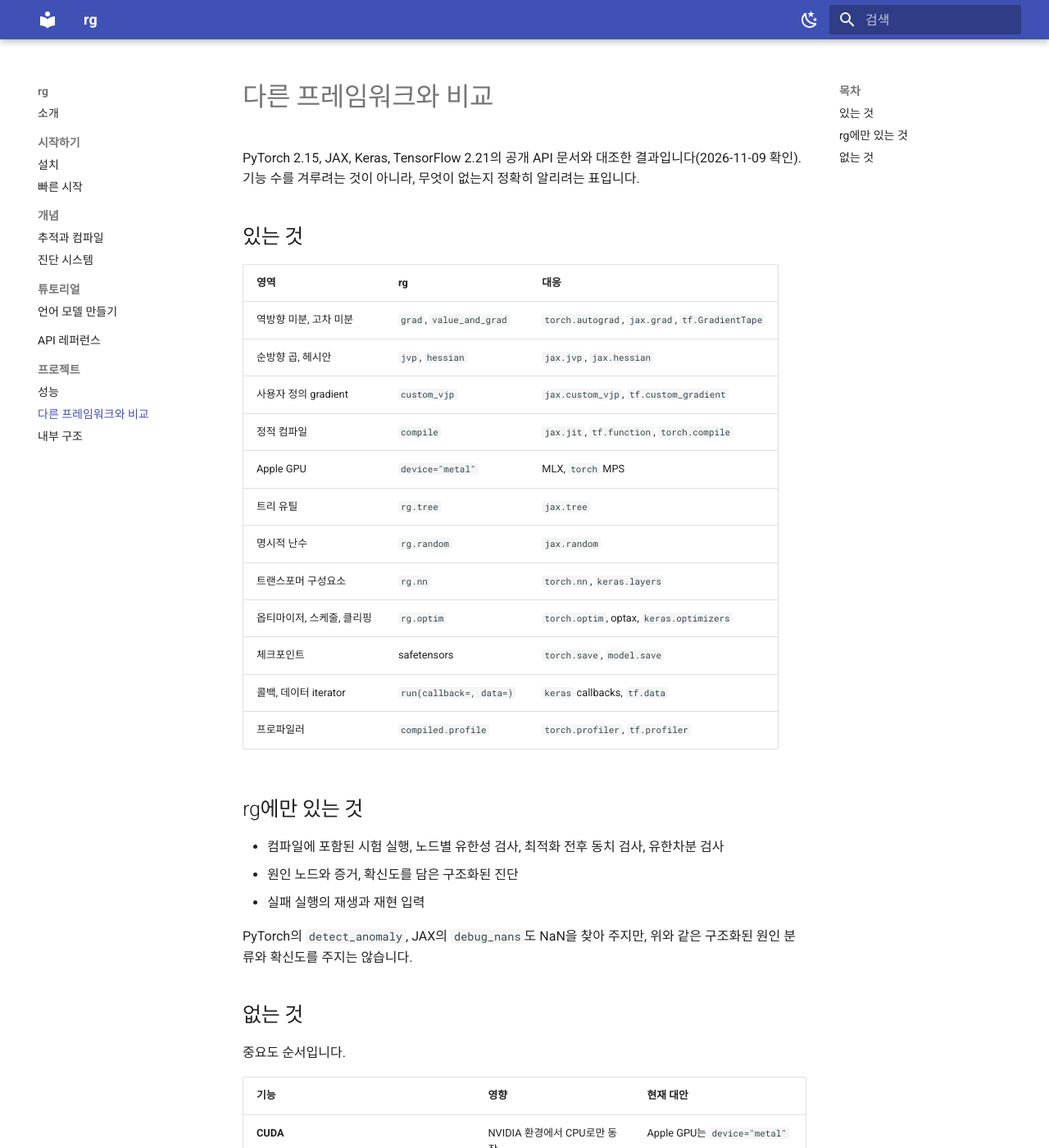
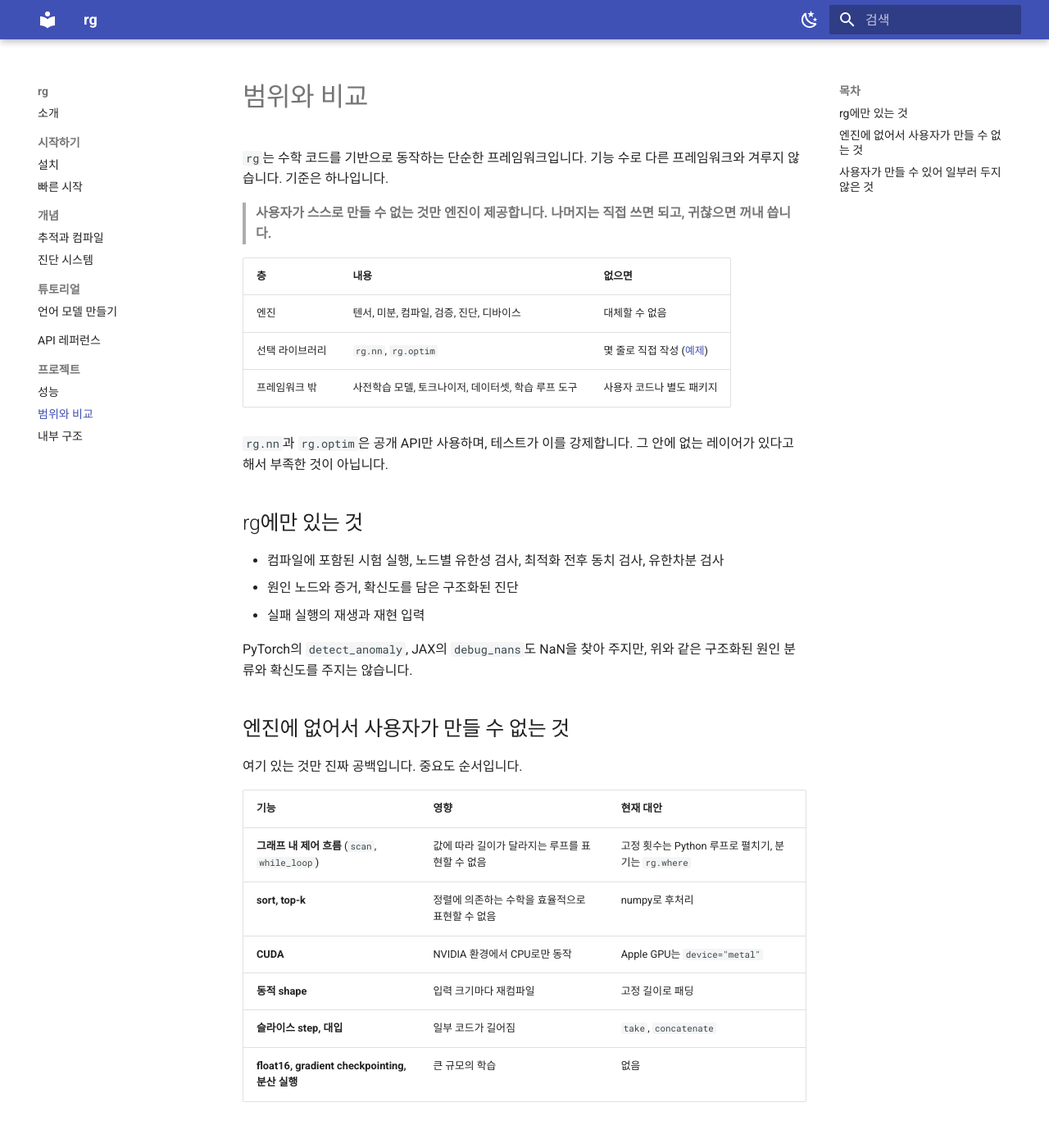
Before and after one commit to CREE1116/rustAutograd, an MkDocs documentation site: the page built from docs/comparison.md, in a window 1280 px wide and 1400 px high. Shown: the whole window at 82% size. Built offline with MkDocs 1.6.1 and Material for MkDocs 9.7.7, drawn with Linux system fonts in a browser that asks for light colours; some of the changed text lies outside the part shown.

Commit message:
State and enforce the math-first scope
The engine provides only what users cannot build. nn and optim are optional
libraries limited to the public API, which a test now enforces. The docs show
Adam written by hand and separate real engine gaps from what users can write.

Co-Authored-By: Claude Opus 5.5 <noreply@anthropic.com>

````diff
--- a/docs/api.md
+++ b/docs/api.md
@@ -84,6 +84,8 @@ int32에서 되는 연산은 `+ - *`, 비교, `where`, 형태 연산, `take`, `c
 
 ## rg.nn
 
+아래는 선택 라이브러리입니다. 공개 API로만 작성되어 있으므로 직접 작성해도 같습니다.
+
 | 분류 | 이름 |
 | --- | --- |
 | 활성화 | `relu`, `gelu`, `sigmoid`, `silu`, `softplus`, `softmax`, `log_softmax`, `logsumexp` |
--- a/docs/comparison.md
+++ b/docs/comparison.md
@@ -1,23 +1,16 @@
-# 다른 프레임워크와 비교
+# 범위와 비교
 
-PyTorch 2.15, JAX, Keras, TensorFlow 2.21의 공개 API 문서와 대조한 결과입니다(2026-11-09 확인). 기능 수를 겨루려는 것이 아니라, 무엇이 없는지 정확히 알리려는 표입니다.
+`rg`는 수학 코드를 기반으로 동작하는 단순한 프레임워크입니다. 기능 수로 다른 프레임워크와 겨루지 않습니다. 기준은 하나입니다.
 
-## 있는 것
+> **사용자가 스스로 만들 수 없는 것만 엔진이 제공합니다. 나머지는 직접 쓰면 되고, 귀찮으면 꺼내 씁니다.**
 
-| 영역 | rg | 대응 |
+| 층 | 내용 | 없으면 |
 | --- | --- | --- |
-| 역방향 미분, 고차 미분 | `grad`, `value_and_grad` | `torch.autograd`, `jax.grad`, `tf.GradientTape` |
-| 순방향 곱, 헤시안 | `jvp`, `hessian` | `jax.jvp`, `jax.hessian` |
-| 사용자 정의 gradient | `custom_vjp` | `jax.custom_vjp`, `tf.custom_gradient` |
-| 정적 컴파일 | `compile` | `jax.jit`, `tf.function`, `torch.compile` |
-| Apple GPU | `device="metal"` | MLX, `torch` MPS |
-| 트리 유틸 | `rg.tree` | `jax.tree` |
-| 명시적 난수 | `rg.random` | `jax.random` |
-| 트랜스포머 구성요소 | `rg.nn` | `torch.nn`, `keras.layers` |
-| 옵티마이저, 스케줄, 클리핑 | `rg.optim` | `torch.optim`, optax, `keras.optimizers` |
-| 체크포인트 | safetensors | `torch.save`, `model.save` |
-| 콜백, 데이터 iterator | `run(callback=, data=)` | `keras` callbacks, `tf.data` |
-| 프로파일러 | `compiled.profile` | `torch.profiler`, `tf.profiler` |
+| 엔진 | 텐서, 미분, 컴파일, 검증, 진단, 디바이스 | 대체할 수 없음 |
+| 선택 라이브러리 | `rg.nn`, `rg.optim` | 몇 줄로 직접 작성 ([예제](quickstart.md#직접-만들기)) |
+| 프레임워크 밖 | 사전학습 모델, 토크나이저, 데이터셋, 학습 루프 도구 | 사용자 코드나 별도 패키지 |
+
+`rg.nn`과 `rg.optim`은 공개 API만 사용하며, 테스트가 이를 강제합니다. 그 안에 없는 레이어가 있다고 해서 부족한 것이 아닙니다.
 
 ## rg에만 있는 것
 
@@ -27,24 +20,19 @@ PyTorch 2.15, JAX, Keras, TensorFlow 2.21의 공개 API 문서와 대조한 결
 
 PyTorch의 `detect_anomaly`, JAX의 `debug_nans`도 NaN을 찾아 주지만, 위와 같은 구조화된 원인 분류와 확신도를 주지는 않습니다.
 
-## 없는 것
+## 엔진에 없어서 사용자가 만들 수 없는 것
 
-중요도 순서입니다.
+여기 있는 것만 진짜 공백입니다. 중요도 순서입니다.
 
 | 기능 | 영향 | 현재 대안 |
 | --- | --- | --- |
+| **그래프 내 제어 흐름** (`scan`, `while_loop`) | 값에 따라 길이가 달라지는 루프를 표현할 수 없음 | 고정 횟수는 Python 루프로 펼치기, 분기는 `rg.where` |
+| **sort, top-k** | 정렬에 의존하는 수학을 효율적으로 표현할 수 없음 | numpy로 후처리 |
 | **CUDA** | NVIDIA 환경에서 CPU로만 동작 | Apple GPU는 `device="metal"` |
-| **`vmap`** | 샘플별 gradient 등 | 직접 배치 차원으로 작성 |
-| **그래프 내 제어 흐름** (`while_loop`, `scan`, `cond`) | 가변 길이 루프 불가 | Python 루프로 펼치기, `rg.where` |
-| **합성곱·풀링, BatchNorm** | 비전 모델 불가 | 없음 |
-| **sort, top-k** | top-k 샘플링 | 샘플링 후처리를 numpy로 |
-| **einsum, 선형대수**(`solve`, `svd` 등) | 일부 수학 코드 | `@`와 형태 연산 조합 |
 | **동적 shape** | 입력 크기마다 재컴파일 | 고정 길이로 패딩 |
-| **혼합 정밀도, float16** | 메모리·GPU 속도 | f32/f64만 |
-| **분산 학습** | 대규모 학습 | 없음 |
-| **사전학습 모델, 토크나이저** | 모델 재사용 | safetensors 로더로 직접 매핑 가능 |
-| **gradient checkpointing** | 메모리 절약 | 없음 |
-| **텐서 슬라이스 step, 대입** | 일부 코드 | `take`, `concatenate` |
-| **즉시 실행 최적화** | 즉시 연산이 느림 | 반복은 컴파일 |
+| **슬라이스 step, 대입** | 일부 코드가 길어짐 | `take`, `concatenate` |
+| **float16, gradient checkpointing, 분산 실행** | 큰 규모의 학습 | 없음 |
 
-생태계도 큰 차이입니다. 위 프레임워크들은 수년간의 커뮤니티, 사전학습 모델, 배포 도구를 갖고 있으며 `rg`에는 없습니다.
+## 사용자가 만들 수 있어 일부러 두지 않은 것
+
+합성곱·풀링 레이어, BatchNorm, einsum 표기, 데이터 증강, 학습 루프, 지표 모음, 사전학습 가중치 로더 등입니다. 대부분 지금의 연산으로 작성할 수 있습니다. 다만 합성곱을 `take`와 `@`로 쓰면 전용 커널보다 느립니다. 실제 사용에서 병목으로 측정되면 그때 프리미티브를 검토합니다.
--- a/docs/quickstart.md
+++ b/docs/quickstart.md
@@ -88,12 +88,49 @@ except rg.DiagnosticError as e:
     assert e.diagnostic["observation"]["recompile_required"] is True
 ```
 
-## 신경망과 옵티마이저
+## 직접 만들기
 
-`rg.nn`의 레이어는 상태 없는 객체입니다. `init(key)`가 파라미터 트리를 돌려주고, 호출할 때 파라미터를 넘깁니다.
+레이어와 옵티마이저는 그냥 수학입니다. 프레임워크가 제공하지 않아도 몇 줄이면 됩니다. Adam을 직접 쓰면 이렇습니다.
 
 ```python
-from rg import nn, optim, random
+def my_adam_step(w, m, n, t, g, lr=0.01, b1=0.9, b2=0.999, eps=1e-8):
+    m = b1 * m + (1.0 - b1) * g
+    n = b2 * n + (1.0 - b2) * (g * g)
+    t = t + 1.0
+    return w - lr * (m / (1.0 - b1 ** t)) / ((n / (1.0 - b2 ** t)).sqrt() + eps), m, n, t
+
+def by_hand(s, batch):
+    v, g = rg.value_and_grad(loss)(s["w"], batch)
+    w, m, n, t = my_adam_step(s["w"], s["m"], s["n"], s["t"], g)
+    return {"w": w, "m": m, "n": n, "t": t}, v
+
+start = {"w": rg.zeros(4), "m": rg.zeros(4), "n": rg.zeros(4), "t": rg.tensor(0.0)}
+mine = rg.run(rg.compile(by_hand, (start, (x, y))), start, (x, y), steps=100)
+```
+
+컴파일, 검증, 진단은 직접 쓴 코드에도 똑같이 적용됩니다. 결과는 아래의 `rg.optim.adam`과 같습니다.
+
+```python
+from rg import optim
+
+opt = optim.adam(0.01)
+s0 = {"w": rg.zeros(4), "o": opt.init(rg.zeros(4))}
+
+def with_library(s, batch):
+    v, g = rg.value_and_grad(loss)(s["w"], batch)
+    w, o = opt.update(g, s["o"], s["w"])
+    return {"w": w, "o": o}, v
+
+theirs = rg.run(rg.compile(with_library, (s0, (x, y))), s0, (x, y), steps=100)
+np.testing.assert_allclose(mine.state["w"].numpy(), theirs.state["w"].numpy(), rtol=1e-5)
+```
+
+## 귀찮으면 꺼내 쓰기
+
+`rg.nn`과 `rg.optim`은 위와 같은 코드를 모아 둔 선택 라이브러리입니다. 엔진 권한 없이 공개 API만 씁니다. `rg.nn`의 레이어는 상태 없는 객체입니다. `init(key)`가 파라미터 트리를 돌려주고, 호출할 때 파라미터를 넘깁니다.
+
+```python
+from rg import nn, random
 
 model = nn.Sequential(nn.Linear(4, 16), nn.relu, nn.Linear(16, 1))
 params = model.init(random.key(0))
--- a/mkdocs.yml
+++ b/mkdocs.yml
@@ -34,5 +34,5 @@ nav:
   - API 레퍼런스: api.md
   - 프로젝트:
       - 성능: performance.md
-      - 다른 프레임워크와 비교: comparison.md
+      - 범위와 비교: comparison.md
       - 내부 구조: internals.md
````
Also changed, not shown: README.md (+2 -2 lines), docs/index.md (+2 -2 lines), 3 other files.
